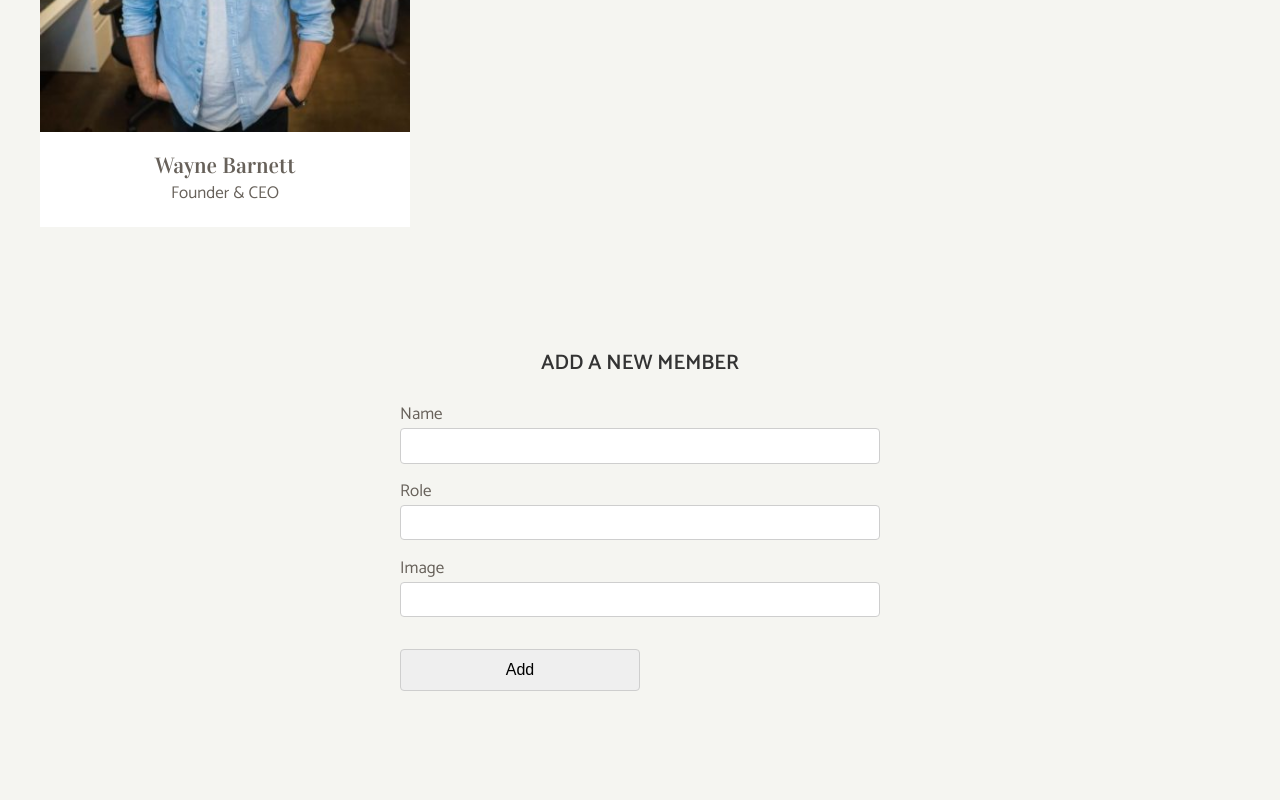
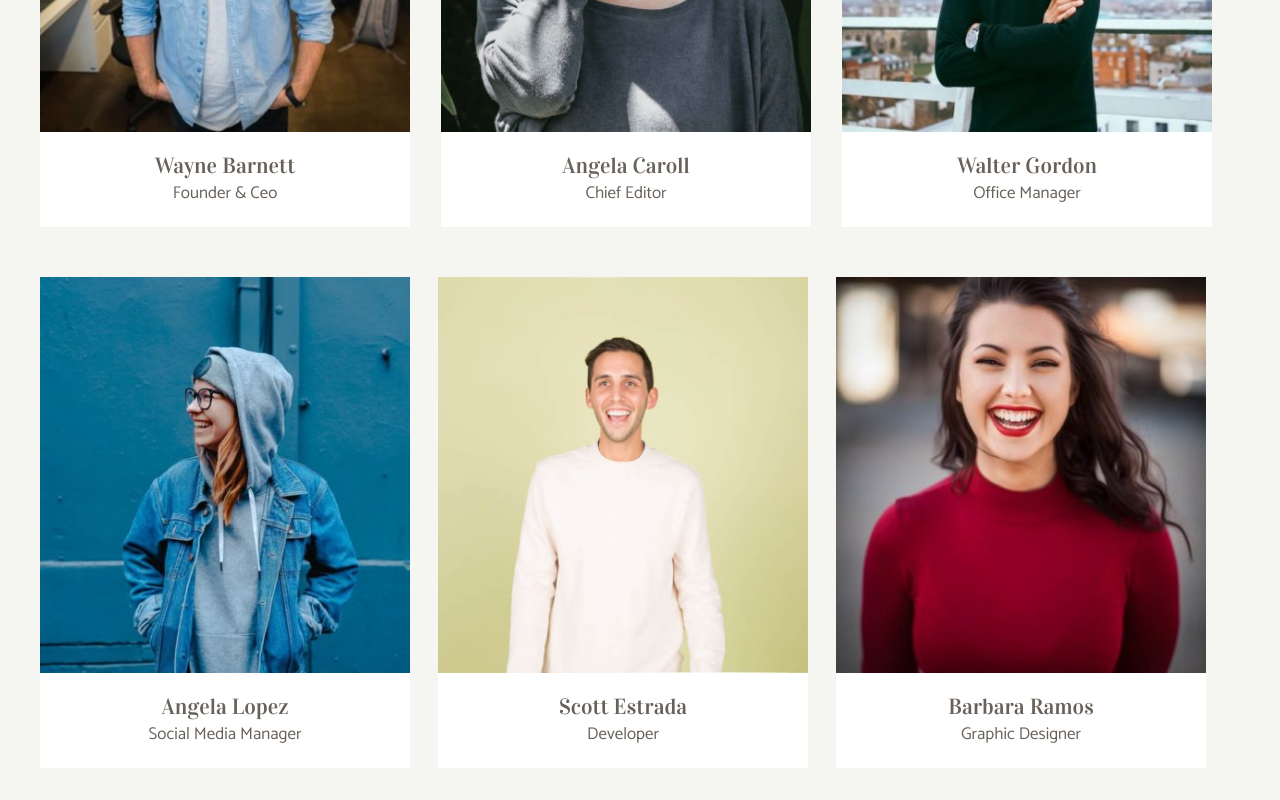
Before and after one commit to Giuseppe-Lo-Re/js-our-team, a plain HTML site: page index.html in a window 1280 px wide. Shown: the part 500-1300 px from the top of the page. Before the commit the page ends 1257 px from the top, so only its background shows below. Drawn offline with Linux system fonts and the light colour scheme.

Commit message:
Complete

```diff
--- a/index.html
+++ b/index.html
@@ -23,7 +23,7 @@
         <div class="team-container">
           <!-- Inseriamo inizialmente una card statica per stilarla e vedere l'effetto finale -->
 
-          <div class="team-card">
+          <!-- <div class="team-card">
             <div class="card-image">
               <img
                 src="img/wayne-barnett-founder-ceo.jpg"
@@ -34,7 +34,7 @@
               <h3>Wayne Barnett</h3>
               <p>Founder & CEO</p>
             </div>
-          </div>
+          </div> -->
         </div>
       </div>
     </section>
--- a/js/script.js
+++ b/js/script.js
@@ -0,0 +1,67 @@
+// Viene fornito un layout di base in cui è presente una card di esempio inserita staticamente nell’html.
+// Questa card serve solo come timbro del markup necessario per ottenere il risultato finale e dovrà quindi essere rimossa dall’html.
+// Aggiungere un file js in cui definire un array di oggetti che rappresentano i membri del team.
+// Ogni membro ha le informazioni necessarie per stampare la relativa card: Nome, Ruolo e Foto.
+// Una volta definita la struttura dati, prendendo come riferimento la card di esempio presente nell'html,
+// stampare dinamicamente una card per ogni membro del team.
+
+// Dichiaro L'array delle card:
+const teamMembers = [
+    {
+        image: 'src="img/wayne-barnett-founder-ceo.jpg" alt="Wayne Barnett"',
+        name: 'Wayne Barnett',
+        role: 'Founder & Ceo'
+    },
+    {
+        image: 'src="img/angela-caroll-chief-editor.jpg" alt="Angela Caroll"',
+        name: 'Angela Caroll',
+        role: 'Chief Editor'
+    },
+    {
+        image: 'src="img/walter-gordon-office-manager.jpg" alt="Walter Gordon"',
+        name: 'Walter Gordon',
+        role: 'Office Manager'
+    },
+    {
+        image: 'src="img/angela-lopez-social-media-manager.jpg" alt="Angela Lopez"',
+        name: 'Angela Lopez',
+        role: 'Social Media Manager'
+    },
+    {
+        image: 'src="img/scott-estrada-developer.jpg" alt="Scott Estrada"',
+        name: 'Scott Estrada',
+        role: 'Developer'
+    },
+    {
+        image: 'src="img/barbara-ramos-graphic-designer.jpg" alt="Barbara Ramos"',
+        name: 'Barbara Ramos',
+        role: 'Graphic Designer'
+    },
+];
+
+// Selezione la classe nel DOM che dovrò successivamente popolare:
+const teamContainer = document.querySelector('.team-container');
+
+// Creo un ciclo for per ogni card dell'array:
+for(let i = 0; i < teamMembers.length; i++) {
+    const thisCard = teamMembers[i];
+    // console.log(thisCard);
+
+    // Creo un nuovo template che popolo con i dati giusti:
+    const cardToDraw = `
+    <div class="team-card">
+        <div class="card-image">
+            <img
+            ${thisCard.image}
+            />
+        </div>
+        <div class="card-text">
+            <h3>${thisCard.name}</h3>
+            <p>${thisCard.role}</p>
+        </div>
+    </div>
+    `;
+
+    // Concateno alla classe selezionata:
+    teamContainer.innerHTML += cardToDraw;
+}
```
